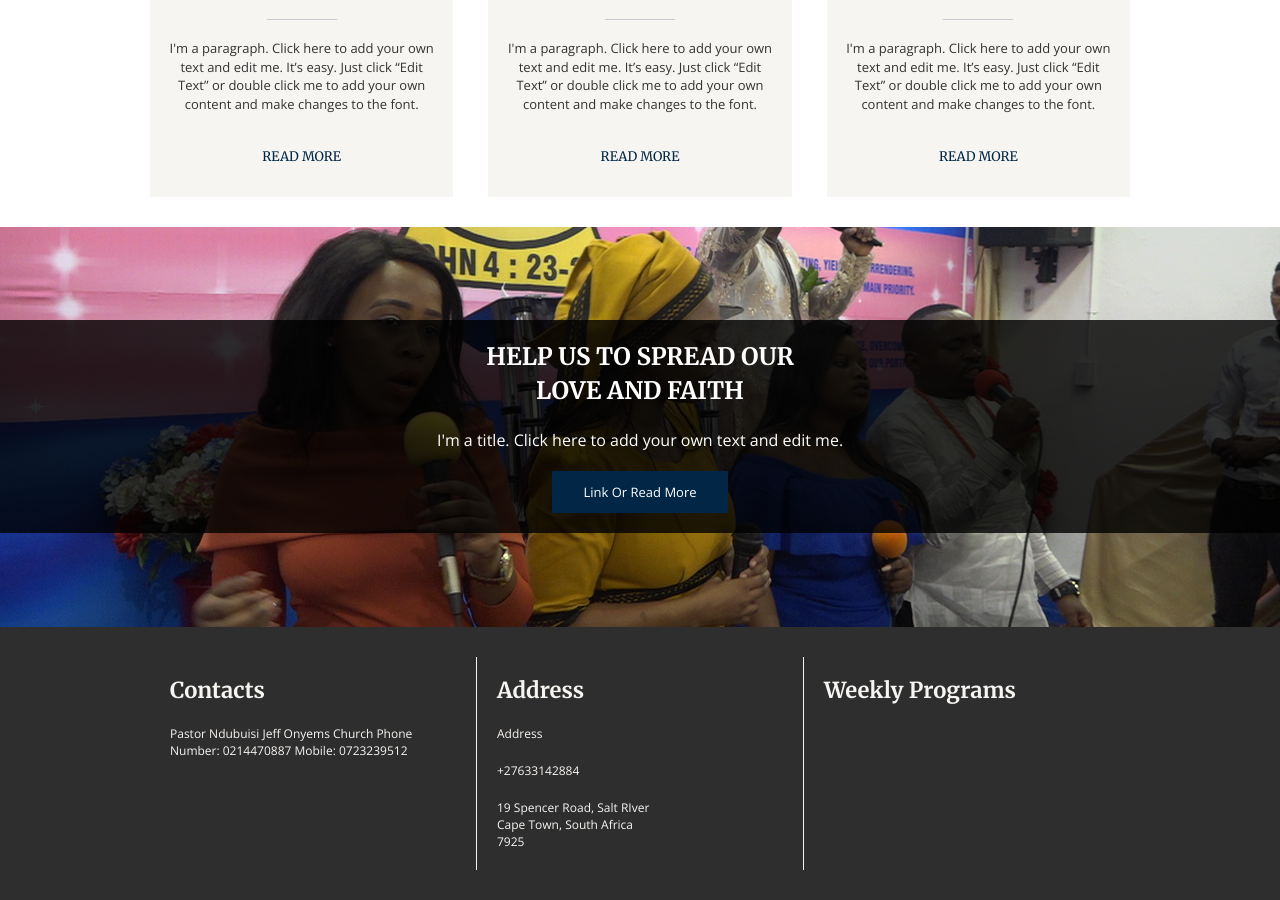
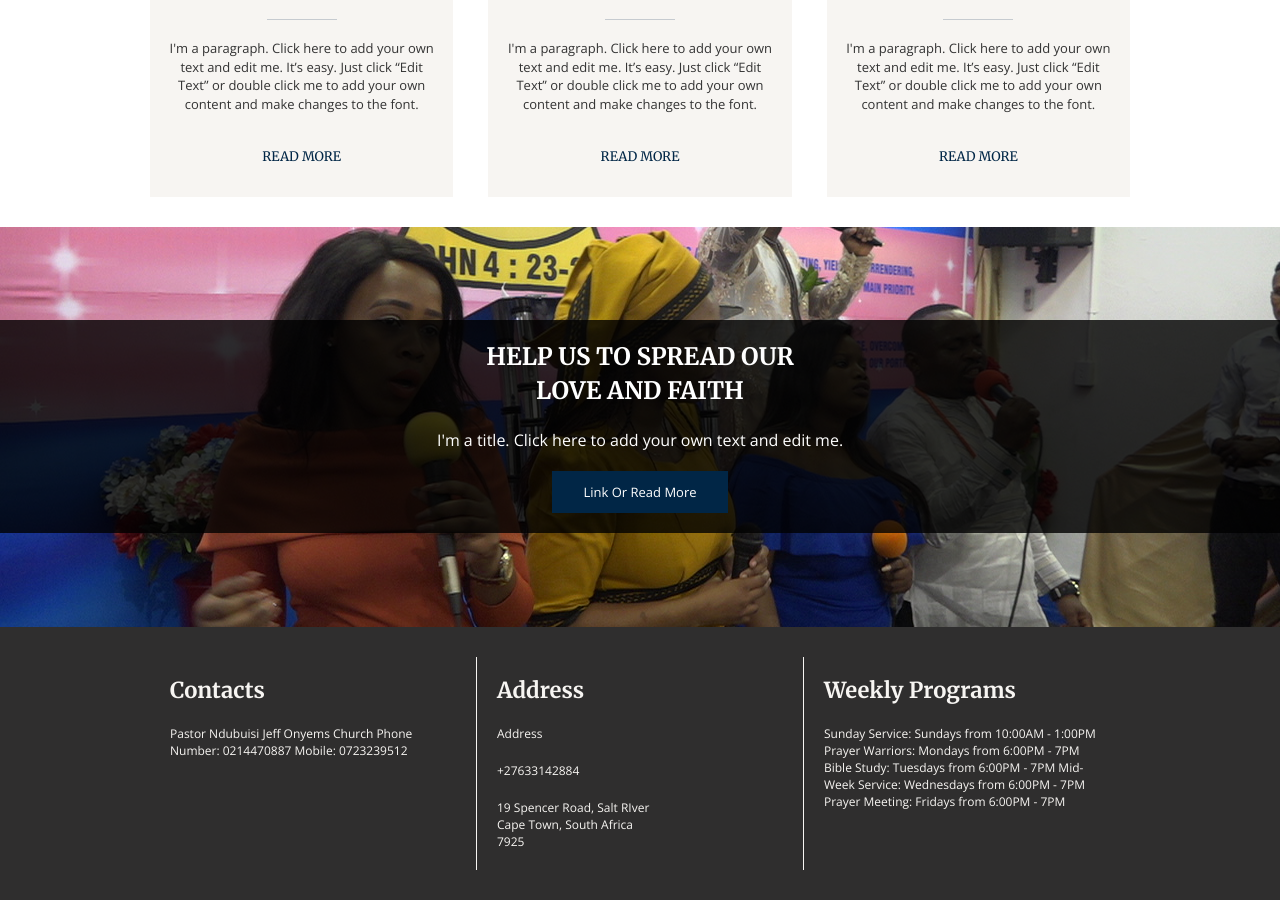
Before and after one commit to riyaadh47/hilary, a Jekyll site: the page built from index.html, in a window 1280 px wide and 900 px high, scrolled down 5265 px. Built offline with Jekyll 4.4.1, drawn with Linux system fonts in a browser that asks for light colours; nearby versions of some CDN libraries; library files that are not in the unit come from our copies.

Commit message:
Update from Forestry.io - Updated footer.json

```diff
--- a/_data/footer.json
+++ b/_data/footer.json
@@ -11,7 +11,8 @@
       "description": "Address"
     },
     {
-      "title": "Weekly Programs"
+      "title": "Weekly Programs",
+      "description": "Sunday Service: Sundays from 10:00AM - 1:00PM\nPrayer Warriors: Mondays from 6:00PM - 7PM\nBible Study: Tuesdays from 6:00PM - 7PM\nMid-Week Service: Wednesdays from 6:00PM - 7PM\nPrayer Meeting: Fridays from 6:00PM - 7PM "
     }
   ]
 }
```
